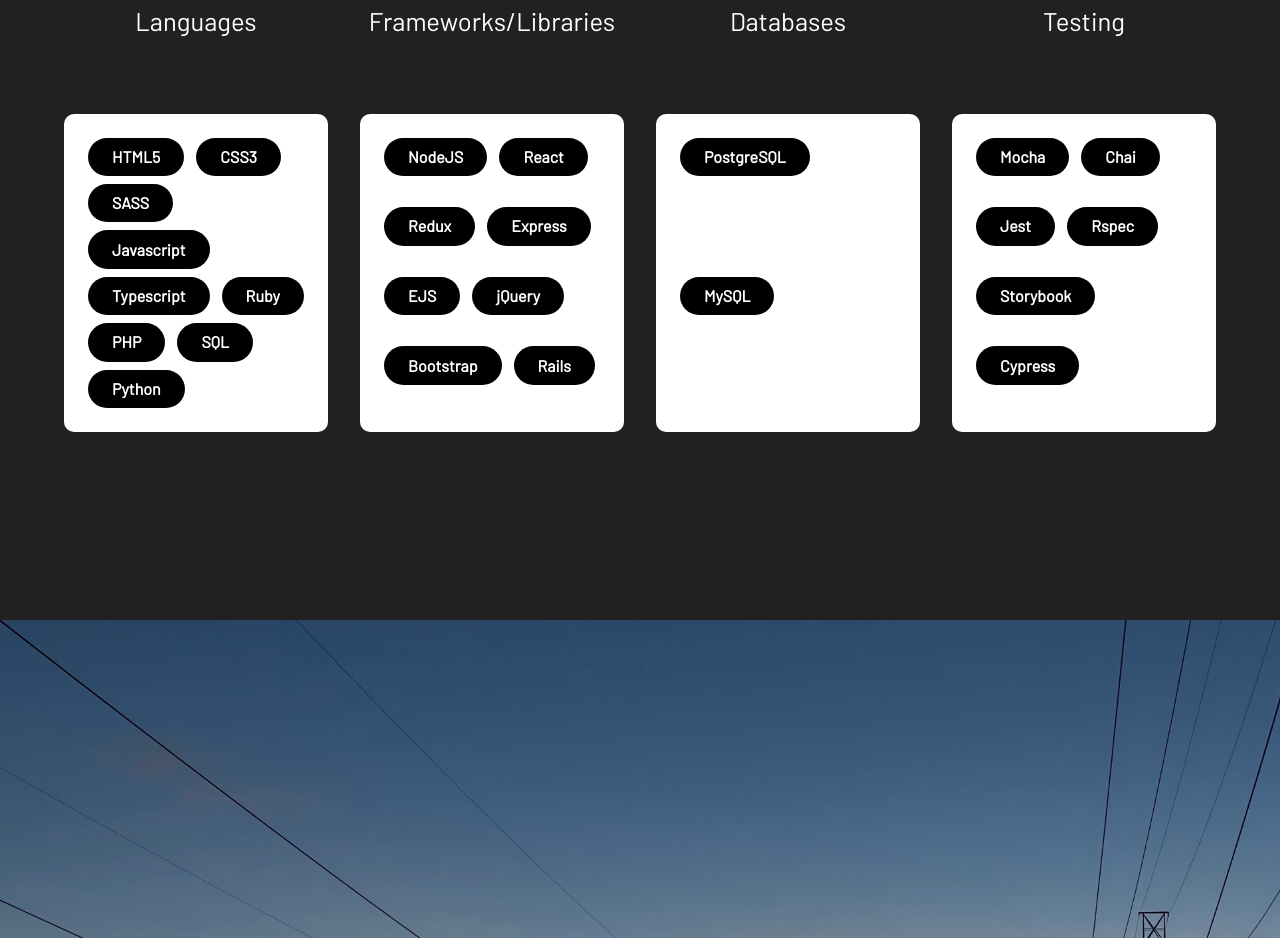
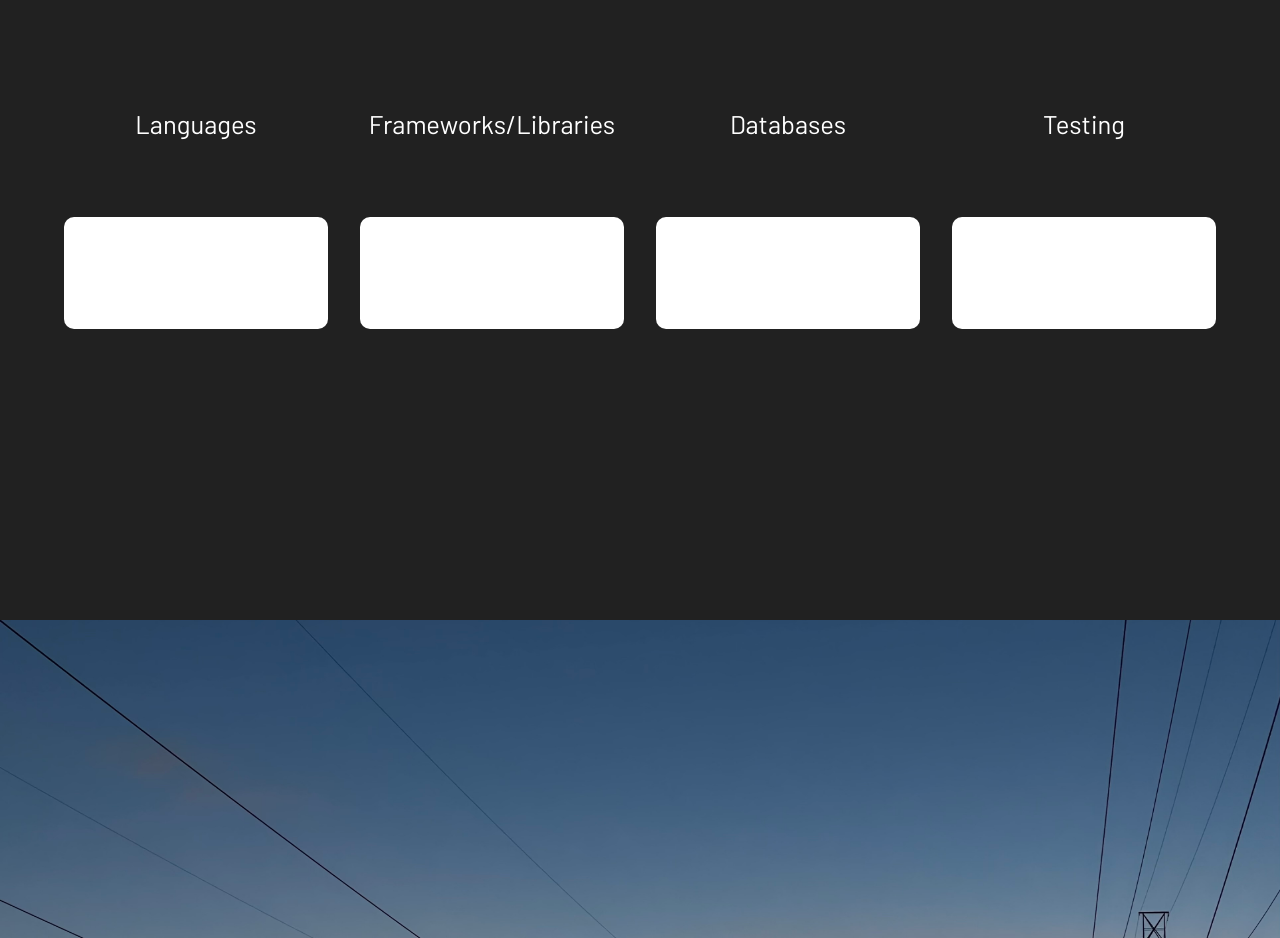
Before and after one commit to ryanpunwasi/portfolio, a React (Create React App) app: page / in a window 1280 px wide. Shown: the part 1780-2718 px from the top of the page. Built offline with nearby package versions, Linux system fonts and the light colour scheme.

Commit message:
fix: correct class name for chips

```diff
--- a/src/components/SkillsChip.scss
+++ b/src/components/SkillsChip.scss
@@ -1,4 +1,4 @@
-.skill__chip {
+.skills__chip {
   background-color: black;
   user-select: none;
   height: 30px;
--- a/src/components/SkillsChips.jsx
+++ b/src/components/SkillsChips.jsx
@@ -2,7 +2,9 @@
 import "./SkillsChips.scss";
 
 const SkillsChips = ({ skills }) => {
-  const renderedSkills = skills.map(skill => <SkillsChip skill={skill} />);
+  const renderedSkills = skills.map(skill => (
+    <SkillsChip key={skill} skill={skill} />
+  ));
   return <div className="skills__chips">{renderedSkills}</div>;
 };
 
```
